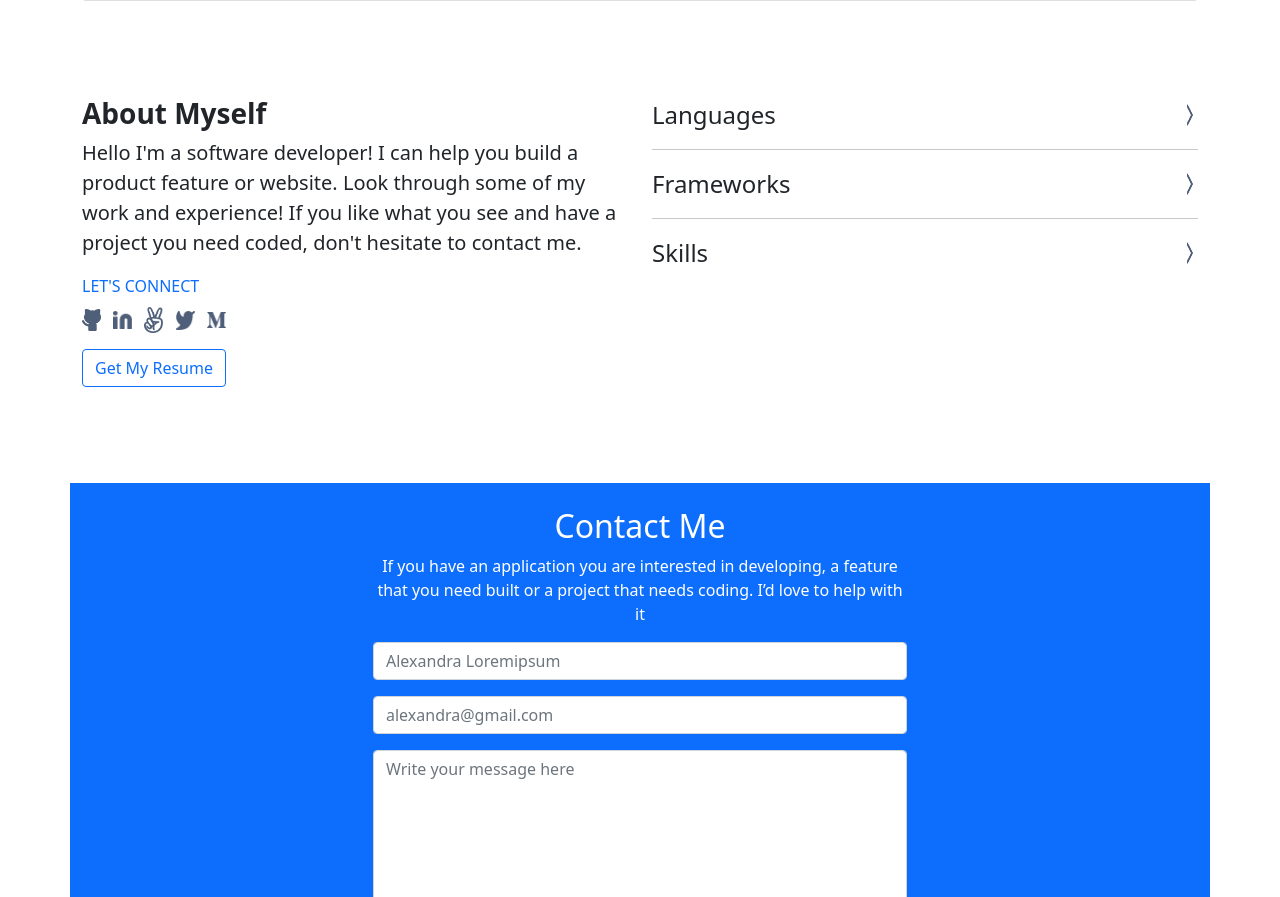
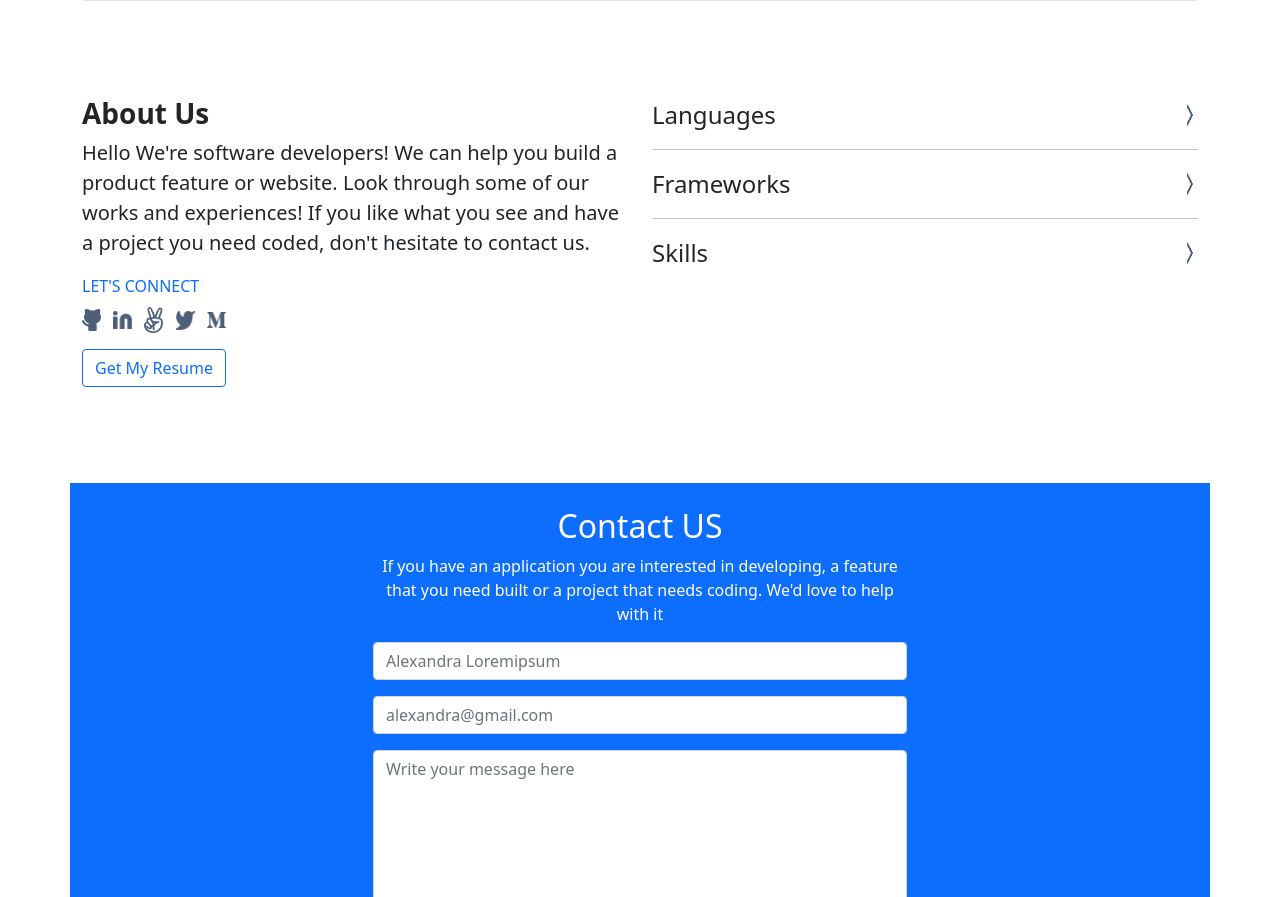
Before and after one commit to elarhadu/Portfolio-Bootstrap, a website: page index.html in a window 1280 px wide. Shown: the part 2479-3376 px from the top of the page. Drawn offline with nearby package versions, Linux system fonts and the light colour scheme.

Commit message:
Update HTML file

```diff
--- a/index.html
+++ b/index.html
@@ -244,12 +244,12 @@
     >
       <div class="row">
         <div class="col-md-6">
-          <h3 class="h3 fw-bold">About Myself</h3>
+          <h3 class="h3 fw-bold">About Us</h3>
           <p class="fs-5">
-            Hello I'm a software developer! I can help you build a product
-            feature or website. Look through some of my work and experience! If
+            Hello We're software developers! We can help you build a product
+            feature or website. Look through some of our works and experiences! If
             you like what you see and have a project you need coded, don't
-            hesitate to contact me.
+            hesitate to contact us.
           </p>
           <span
             class="mt-2 mb-2 color-primary d-block text-uppercase text-primary fs-bold"
@@ -345,11 +345,11 @@
       <div class="row">
         <div class="col"></div>
         <div class="col-6">
-          <div><h2 class="text-center">Contact Me</h2></div>
+          <div><h2 class="text-center">Contact US</h2></div>
           <div>
             <p class="text-center">
               If you have an application you are interested in developing, a
-              feature that you need built or a project that needs coding. I’d
+              feature that you need built or a project that needs coding. We'd
               love to help with it
             </p>
           </div>
```
